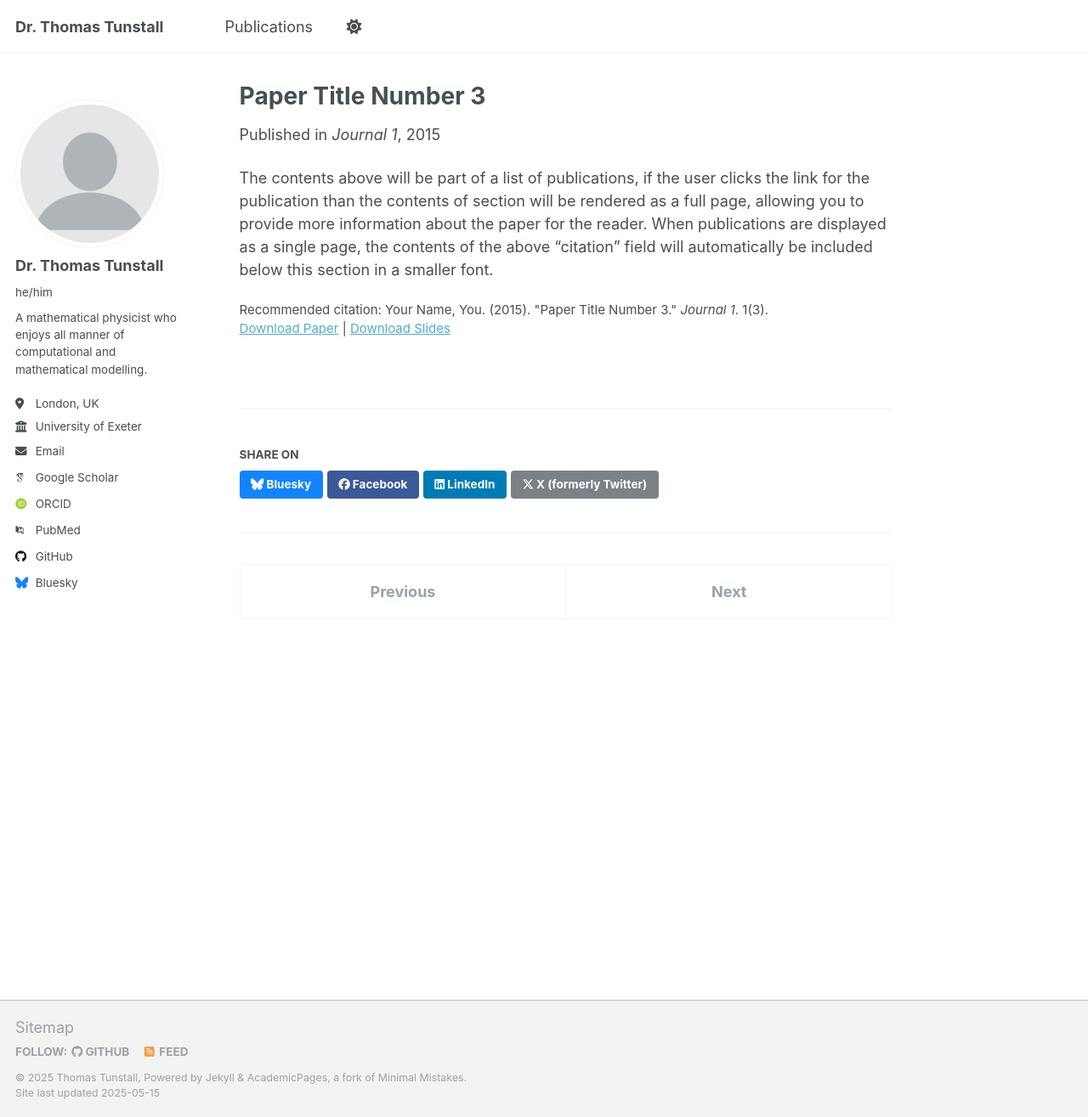
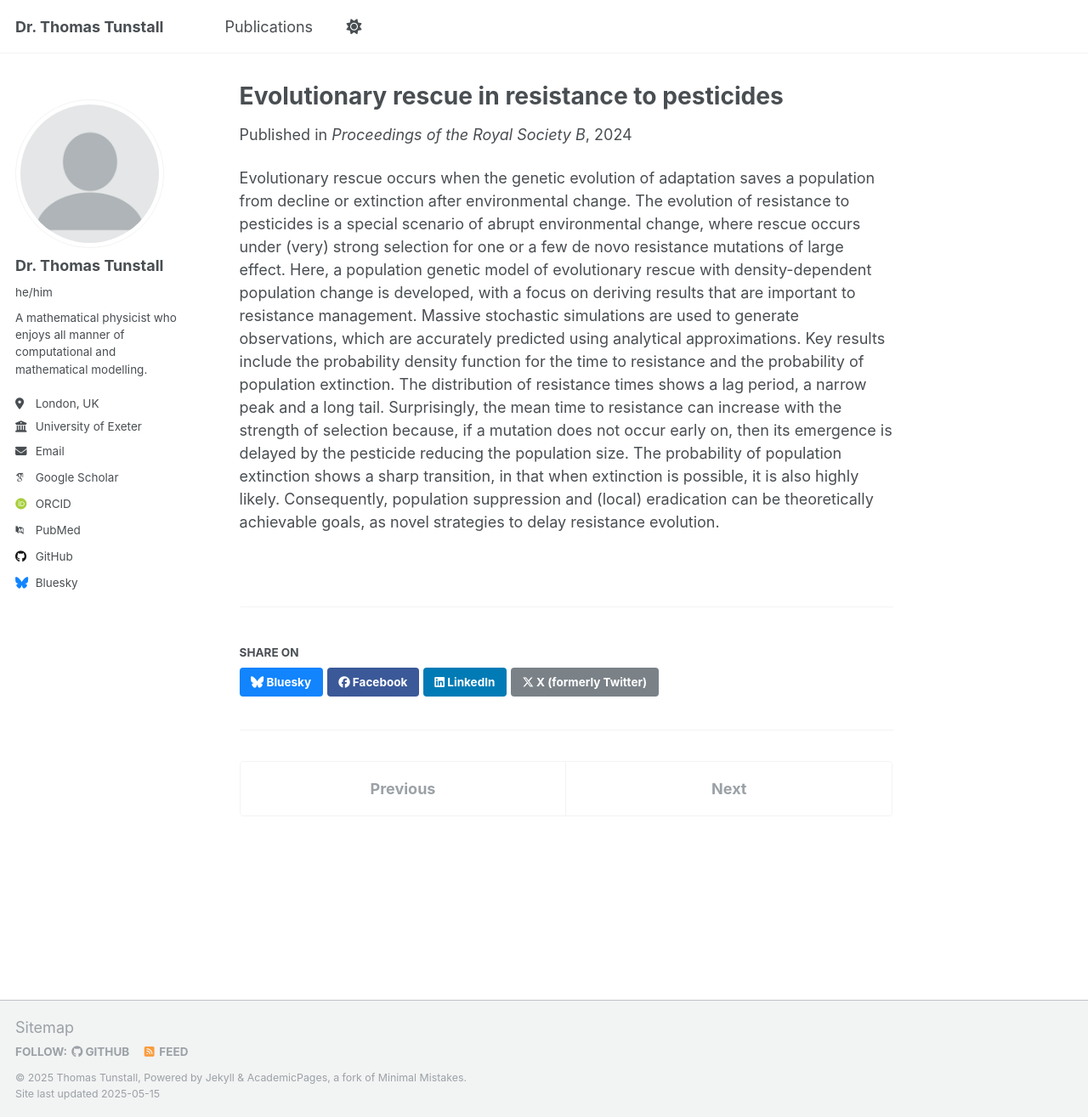
Before and after one commit to ThomasTunstall/ThomasTunstall, a Jekyll site: the page built from _publications/2015-10-01-paper-title-number-3.md, in a window 1280 px wide and 1315 px high. Shown: the whole window at 85% size. Built offline with Jekyll 4.4.1, drawn with Linux system fonts in a browser that asks for light colours; some web fonts are replaced.

Commit message:
Update 2015-10-01-paper-title-number-3.md

```diff
--- a/_publications/2015-10-01-paper-title-number-3.md
+++ b/_publications/2015-10-01-paper-title-number-3.md
@@ -1,14 +1,10 @@
 ---
-title: "Paper Title Number 3"
+title: "Evolutionary rescue in resistance to pesticides"
 collection: publications
 category: manuscripts
-permalink: /publication/2015-10-01-paper-title-number-3
-excerpt: 'This paper is about the number 3. The number 4 is left for future work.'
-date: 2015-10-01
-venue: 'Journal 1'
-slidesurl: 'http://academicpages.github.io/files/slides3.pdf'
-paperurl: 'http://academicpages.github.io/files/paper3.pdf'
-citation: 'Your Name, You. (2015). &quot;Paper Title Number 3.&quot; <i>Journal 1</i>. 1(3).'
+permalink: /publication/EvolutionaryRescue
+date: 2024-06-26
+venue: 'Proceedings of the Royal Society B'
+paperurl: 'https://doi.org/10.1098/rspb.2024.0805'
 ---
-
-The contents above will be part of a list of publications, if the user clicks the link for the publication than the contents of section will be rendered as a full page, allowing you to provide more information about the paper for the reader. When publications are displayed as a single page, the contents of the above "citation" field will automatically be included below this section in a smaller font.
+Evolutionary rescue occurs when the genetic evolution of adaptation saves a population from decline or extinction after environmental change. The evolution of resistance to pesticides is a special scenario of abrupt environmental change, where rescue occurs under (very) strong selection for one or a few de novo resistance mutations of large effect. Here, a population genetic model of evolutionary rescue with density-dependent population change is developed, with a focus on deriving results that are important to resistance management. Massive stochastic simulations are used to generate observations, which are accurately predicted using analytical approximations. Key results include the probability density function for the time to resistance and the probability of population extinction. The distribution of resistance times shows a lag period, a narrow peak and a long tail. Surprisingly, the mean time to resistance can increase with the strength of selection because, if a mutation does not occur early on, then its emergence is delayed by the pesticide reducing the population size. The probability of population extinction shows a sharp transition, in that when extinction is possible, it is also highly likely. Consequently, population suppression and (local) eradication can be theoretically achievable goals, as novel strategies to delay resistance evolution.
```
